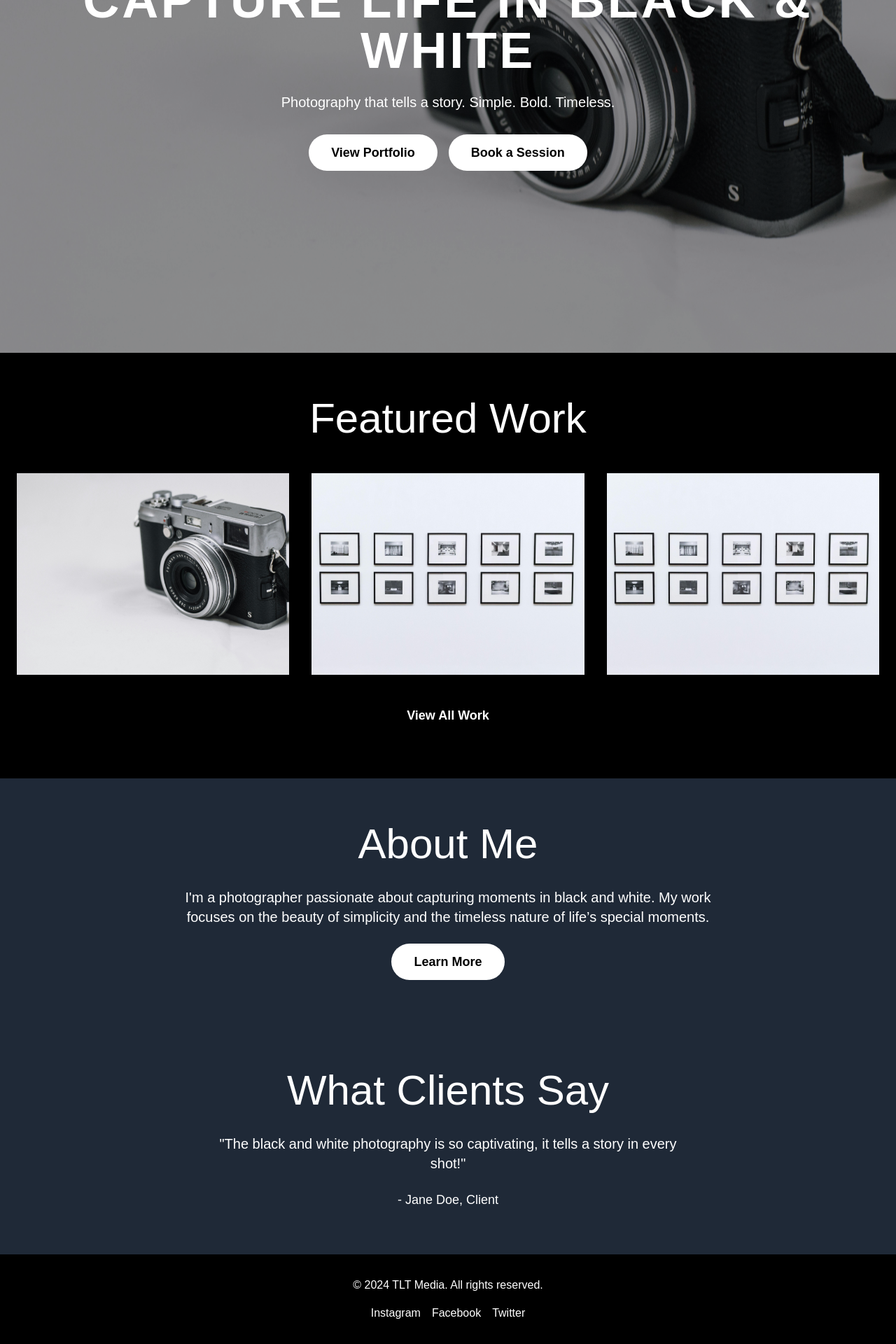
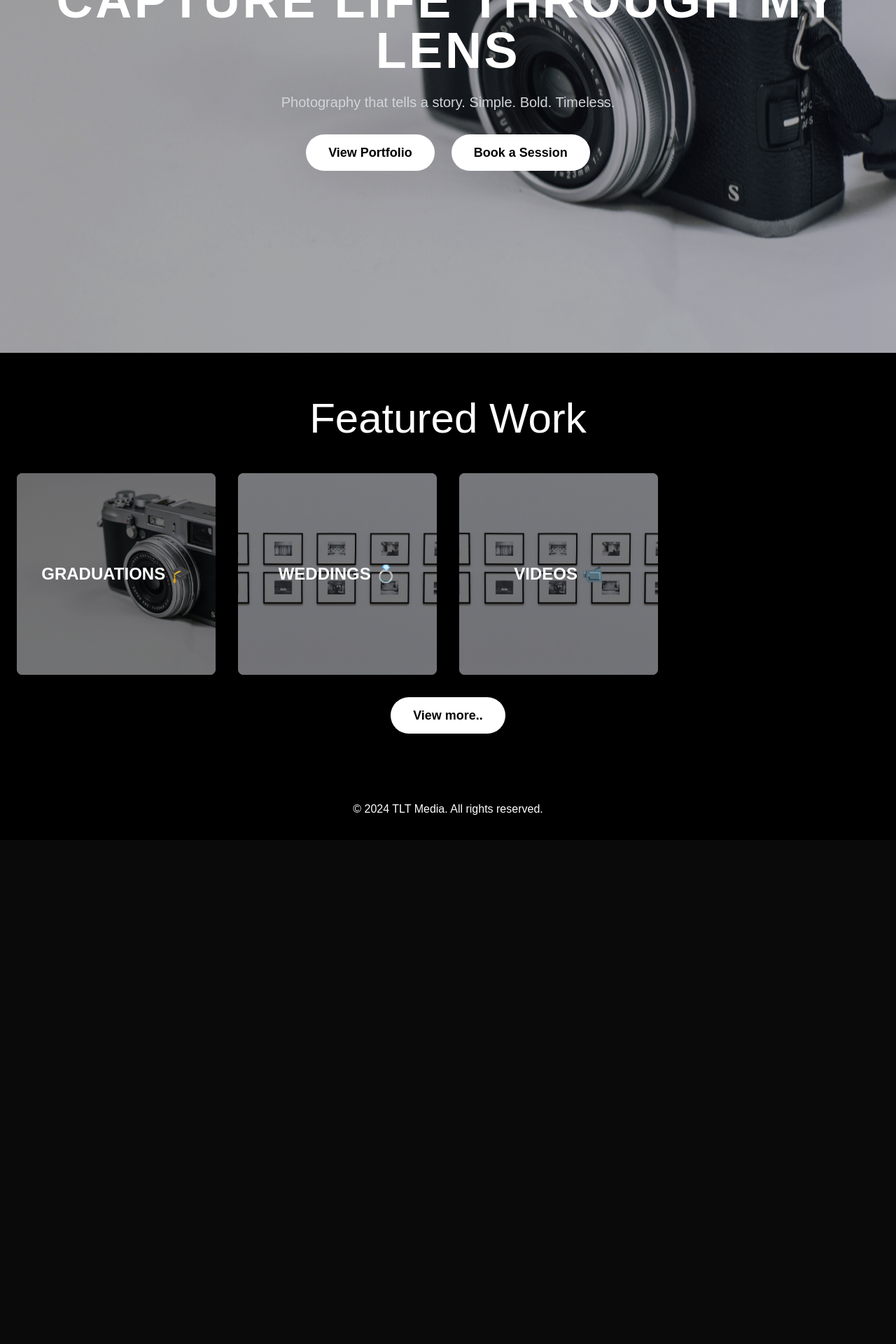
Before and after one commit to TriumphNdlovu/tlt-media, a Next.js app: page / in a window 1280 px wide. Shown: the part 296-2216 px from the top of the page at 70% size. After the commit the page ends 1496 px from the top, so only its background shows below. Built offline with nearby package versions, Linux system fonts and the light colour scheme.

Commit message:
Refactor Navbar component and update homepage layout

```diff
--- a/src/app/components/Navbar.tsx
+++ b/src/app/components/Navbar.tsx
@@ -36,14 +36,14 @@ const Navbar = () => {
 
   return (
     <nav
-      className={`fixed top-0 left-0 w-full z-50 py-4 px-6 transition-all ${
+      className={`fixed top-0 left-0 w-full z-50 py-4 px-6 transition-all  ${
         isScrolled ? "bg-black text-white shadow-lg" : "bg-transparent"
       }`}
     >
       <div className="flex justify-between items-center">
         {/* Logo */}
         <Link href="/" className="text-2xl font-bold uppercase tracking-wider logo">
-          TLT Media
+          TLT_Media
         </Link>
 
         {/* Desktop Menu */}
@@ -66,7 +66,7 @@ const Navbar = () => {
 
         {/* Hamburger Menu */}
         <button
-          className="lg:hidden text-white"
+          className="lg:hidden text-black"
           onClick={() => setIsMenuOpen(!isMenuOpen)}
           aria-label="Toggle menu"
         >
--- a/src/app/page.tsx
+++ b/src/app/page.tsx
@@ -3,9 +3,9 @@
 import { motion } from 'framer-motion';
 import Link from 'next/link';
 import Navbar from './components/Navbar';
+import Image from 'next/image';
 
 const HomePage = () => {
-  // Variants for text animations
   const textVariants = {
     hidden: { opacity: 0, y: 30 },
     visible: { opacity: 1, y: 0, transition: { duration: 0.6 } },
@@ -17,12 +17,14 @@ const HomePage = () => {
       <Navbar />
 
       {/* Hero Section */}
-      <section className="relative flex justify-center items-center text-center py-32 px-6 min-h-screen">
+      <section className="relative flex justify-center items-center text-center py-32 px-6 min-h-screen bg-gradient-to-r from-black to-gray-900">
         <div className="absolute inset-0">
-          <img
+          <Image
             src="/homescreen1.jpg" // Replace with a real image
+            width={500}
+            height={500}
             alt="Photographer Hero"
-            className="w-full h-full object-cover opacity-60"
+            className="w-full h-full object-cover opacity-70"
             loading="lazy"
           />
         </div>
@@ -31,23 +33,23 @@ const HomePage = () => {
             initial="hidden"
             animate="visible"
             variants={textVariants}
-            className="text-5xl md:text-7xl font-bold uppercase tracking-wider mb-6"
+            className="text-5xl md:text-7xl font-bold uppercase tracking-wider mb-6 text-white"
           >
-            Capture Life in Black & White
+            Capture Life Through My Lens
           </motion.h1>
           <motion.p
             initial="hidden"
             animate="visible"
             variants={textVariants}
-            className="text-xl mt-6 mb-8 font-light max-w-xl mx-auto"
+            className="text-xl mt-6 mb-8 font-light max-w-xl mx-auto text-gray-300"
           >
             Photography that tells a story. Simple. Bold. Timeless.
           </motion.p>
-          <div className="flex justify-center gap-4">
+          <div className="flex justify-center gap-6">
             <Link href="/portfolio">
               <motion.button
                 whileHover={{ scale: 1.1 }}
-                className="bg-white text-black py-3 px-8 rounded-full text-lg font-semibold"
+                className="bg-white text-black py-3 px-8 rounded-full text-lg font-semibold hover:bg-gray-200 transition-colors"
               >
                 View Portfolio
               </motion.button>
@@ -55,7 +57,7 @@ const HomePage = () => {
             <Link href="/contact">
               <motion.button
                 whileHover={{ scale: 1.1 }}
-                className="bg-white text-black py-3 px-8 rounded-full text-lg font-semibold"
+                className="bg-white text-black py-3 px-8 rounded-full text-lg font-semibold hover:bg-gray-200 transition-colors"
               >
                 Book a Session
               </motion.button>
@@ -65,120 +67,56 @@ const HomePage = () => {
       </section>
 
       {/* Portfolio Section */}
-      <section className="py-16 px-6">
+      <section className="py-16 px-6 bg-black">
         <motion.h2
           initial="hidden"
           whileInView="visible"
           viewport={{ once: true }}
           variants={textVariants}
-          className="text-4xl md:text-6xl text-center mb-12"
+          className="text-4xl md:text-6xl text-center mb-12 text-white"
         >
           Featured Work
         </motion.h2>
-        <div className="grid grid-cols-1 sm:grid-cols-2 md:grid-cols-3 gap-8">
+        <div className="grid grid-cols-1 sm:grid-cols-2 md:grid-cols-4 gap-8">
           {[1, 2, 3].map((item) => (
-            <div key={item} className="group relative">
-              <img
-                src={`/homescreen${item}.jpg`} // Replace with real image paths
-                alt={`Portfolio ${item}`}
-                className="w-full h-72 object-cover group-hover:opacity-75 transition-opacity"
-                loading="lazy"
-              />
+            <div key={item} className="group relative overflow-hidden rounded-lg cursor-pointer">
+              <Link
+                href={`/portfolio?section=${
+                  item === 1 ? 'Graduation' : item === 2 ? 'Wedding' : 'videos'
+                }`}
+              >
+                <Image
+                  src={`/homescreen${item}.jpg`}
+                  alt={`Portfolio ${item}`}
+                  width={500}
+                  height={500}
+                  className="w-full h-72 object-cover group-hover:opacity-80 transition-opacity"
+                  loading="lazy"
+                />
+                <div className="absolute inset-0 bg-black bg-opacity-50 opacity-100 hover:text-4xl transition-opacity z-20 flex justify-center items-center">
+                  <span className="text-white font-bold text-lg md:text-2xl uppercase">
+                    {item === 1 ? 'Graduations 🎓' : item === 2 ? 'Weddings 💍' : 'Videos 📹'}
+                  </span>
+                </div>
+              </Link>
             </div>
           ))}
         </div>
         <div className="text-center mt-8">
           <Link href="/portfolio">
             <motion.button
-              whileHover={{ scale: 1.1 }}
-              className="bg-black text-white py-3 px-8 rounded-full text-lg font-semibold"
+              whileHover={{ scale: 1.2 }}
+              className="bg-white text-black py-3 px-8 rounded-full text-lg font-semibold hover:bg-gray-200 transition-colors"
             >
-              View All Work
+              View more..
             </motion.button>
           </Link>
         </div>
       </section>
 
-      {/* About Section */}
-      <section className="py-16 px-6 bg-gray-800">
-        <motion.h2
-          initial="hidden"
-          whileInView="visible"
-          viewport={{ once: true }}
-          variants={textVariants}
-          className="text-4xl md:text-6xl text-center text-white mb-8"
-        >
-          About Me
-        </motion.h2>
-        <motion.p
-          initial="hidden"
-          whileInView="visible"
-          viewport={{ once: true }}
-          variants={textVariants}
-          className="text-xl mb-6 max-w-3xl mx-auto text-center"
-        >
-          I'm a photographer passionate about capturing moments in black and
-          white. My work focuses on the beauty of simplicity and the timeless
-          nature of life’s special moments.
-        </motion.p>
-        <div className="text-center">
-          <Link href="/about">
-            <motion.button
-              whileHover={{ scale: 1.1 }}
-              className="bg-white text-black py-3 px-8 rounded-full text-lg font-semibold"
-            >
-              Learn More
-            </motion.button>
-          </Link>
-        </div>
-      </section>
-
-      {/* Testimonials Section */}
-      <section className="py-16 px-6 bg-gray-800">
-        <motion.h2
-          initial="hidden"
-          whileInView="visible"
-          viewport={{ once: true }}
-          variants={textVariants}
-          className="text-4xl md:text-6xl text-center text-white mb-8"
-        >
-          What Clients Say
-        </motion.h2>
-        <motion.p
-          initial="hidden"
-          whileInView="visible"
-          viewport={{ once: true }}
-          variants={textVariants}
-          className="text-xl mb-6 max-w-2xl mx-auto text-center"
-        >
-          "The black and white photography is so captivating, it tells a story
-          in every shot!"
-        </motion.p>
-        <motion.p
-          initial="hidden"
-          whileInView="visible"
-          viewport={{ once: true }}
-          variants={textVariants}
-          className="text-lg text-center"
-        >
-          - Jane Doe, Client
-        </motion.p>
-      </section>
-
       {/* Footer */}
       <footer className="py-8 bg-black text-white text-center">
         <p>&copy; 2024 TLT Media. All rights reserved.</p>
-        <div className="flex justify-center gap-4 mt-4">
-          <a href="https://www.instagram.com" target="_blank" rel="noopener noreferrer">
-            Instagram
-          </a>
-          <a href="https://www.facebook.com" target="_blank" rel="noopener noreferrer">
-            Facebook
-          </a>
-          <a href="https://www.twitter.com" target="_blank" rel="noopener noreferrer">
-            Twitter
-          </a>
-        </div>
       </footer>
     </div>
   );
--- a/src/app/portfolio/page.tsx
+++ b/src/app/portfolio/page.tsx
@@ -10,7 +10,10 @@ interface Picture {
   height: number;
 }
 
-const GraduationPictures: Picture[] = [
+const categories = [
+  {
+    title: "Graduation",
+    pictures: [
       {
         src: "/JFN.jpeg",
         alt: "Graduation Picture 1",
@@ -35,9 +38,11 @@ const GraduationPictures: Picture[] = [
         width: 300,
         height: 400,
       },
-];
-
-const WeddingPictures: Picture[] = [
+    ],
+  },
+  {
+    title: "Wedding",
+    pictures: [
       {
         src: "/JFN.jpeg",
         alt: "Wedding Picture 1",
@@ -68,6 +73,37 @@ const WeddingPictures: Picture[] = [
         width: 300,
         height: 400,
       },
+    ],
+  },
+  {
+    title: "Videos",
+    pictures: [
+      {
+        src: "/JFN.jpeg",
+        alt: "Video Picture 1",
+        width: 300,
+        height: 400,
+      },
+      {
+        src: "/JFN.jpeg",
+        alt: "Video Picture 2",
+        width: 300,
+        height: 400,
+      },
+      {
+        src: "/JFN.jpeg",
+        alt: "Video Picture 3",
+        width: 300,
+        height: 400,
+      },
+      {
+        src: "/JFN.jpeg",
+        alt: "Video Picture 4",
+        width: 300,
+        height: 400,
+      },
+    ],
+  }
 ];
 
 const PortfolioSection = () => {
@@ -85,23 +121,25 @@ const PortfolioSection = () => {
   };
 
   return (
-    <section id="portfolio" className="bg-white text-black py-16 px-6 min-h-screen">
-      <div className="bg-black text-white">
-        <Navbar  />
-      </div>
+    <section
+  id="portfolio"
+  className="bg-black text-white py-16 px-6 min-h-screen scroll-mt-16"
+>
+  <Navbar />
   <h2 className="text-4xl md:text-6xl font-serif uppercase text-center tracking-widest mb-12">
     Portfolio.
   </h2>
 
-      {/* Graduation Pictures */}
-      <div className="mb-12">
+  {/* Render Categories Dynamically */}
+  {categories.map((category, index) => (
+    <div key={index} className="mb-12">
       <h3 className="text-2xl md:text-4xl font-serif uppercase tracking-widest mb-6">
-          Graduation.
+        {category.title}.
       </h3>
-        <div className="grid grid-cols-2 sm:grid-cols-3 lg:grid-cols-5 gap-4">
-          {GraduationPictures.map((picture, index) => (
+      <div className="grid grid-cols-2 sm:grid-cols-3 md:grid-cols-4 lg:grid-cols-5 gap-4">
+        {category.pictures.map((picture, picIndex) => (
           <div
-              key={index}
+            key={picIndex}
             className="relative group cursor-pointer"
             onClick={() => openModal(picture)}
           >
@@ -111,8 +149,8 @@ const PortfolioSection = () => {
               width={picture.width}
               height={picture.height}
               className="object-contain group-hover:opacity-75 transition-opacity"
+              loading="lazy"
             />
-              {/* Hover Overlay */}
             <div className="absolute inset-0 bg-black bg-opacity-50 opacity-0 group-hover:opacity-100 transition-opacity flex justify-center items-center">
               <span className="text-white text-sm md:text-lg uppercase">
                 Click to View
@@ -122,68 +160,37 @@ const PortfolioSection = () => {
         ))}
       </div>
     </div>
-
-      {/* Wedding Pictures */}
-      <div className="mb-12">
-        <h3 className="text-2xl md:text-4xl font-serif uppercase tracking-widest mb-6">
-          Wedding.
-        </h3>
-        <div className="grid grid-cols-2 sm:grid-cols-3 lg:grid-cols-5 gap-4">
-          {WeddingPictures.map((picture, index) => (
-            <div
-              key={index}
-              className="relative group cursor-pointer"
-              onClick={() => openModal(picture)}
-            >
-              <Image
-                src={picture.src}
-                alt={picture.alt}
-                width={picture.width}
-                height={picture.height}
-                className="object-contain group-hover:opacity-75 transition-opacity"
-              />
-              {/* Hover Overlay */}
-              <div className="absolute inset-0 bg-black bg-opacity-50 opacity-0 group-hover:opacity-100 transition-opacity flex justify-center items-center">
-                <span className="text-white text-sm md:text-lg uppercase">
-                  Click to View
-                </span>
-              </div>
-            </div>
   ))}
-        </div>
-      </div>
 
   {/* Modal */}
   {isModalOpen && activePicture && (
     <div
-          className ="fixed inset-1 bg-black bg-opacity-80 h-[80vh] w-[80vw] flex justify-center items-center z-50"
+      className="fixed inset-0 bg-black bg-opacity-70 flex justify-center items-center z-50 transition-opacity"
       onClick={closeModal}
     >
       <div
-            className="relative bg-white rounded-lg p-4 max-w-3xl w-full"
+        className="relative bg-white rounded-lg p-6 max-w-3xl w-full shadow-lg transform transition-all duration-300"
         onClick={(e) => e.stopPropagation()}
       >
-            {/* Close Button */}
         <button
-              className="absolute top-2 right-2 text-black text-2xl font-bold"
+          className="absolute top-2 right-2 bg-black text-white rounded-full w-8 h-8 flex justify-center items-center hover:bg-gray-800 transition-colors"
           onClick={closeModal}
         >
           X
         </button>
-            {/* Image */}
         <Image
           src={activePicture.src}
           alt={activePicture.alt}
           width={activePicture.width * 2}
           height={activePicture.height * 2}
-              className="object-contain rounded-md max-h-[60vh] w-full"
+          className="object-contain rounded-md max-h-[60vh] w-full transition-all"
         />
-            {/* Caption */}
-            <p className="text-center text-black mt-4">{activePicture.alt}</p>
+        <p className="text-center text-gray-600 mt-4">{activePicture.alt}</p>
       </div>
     </div>
   )}
 </section>
+
   );
 };
 
```
Lines whose indentation alone changed are shown as unchanged.
